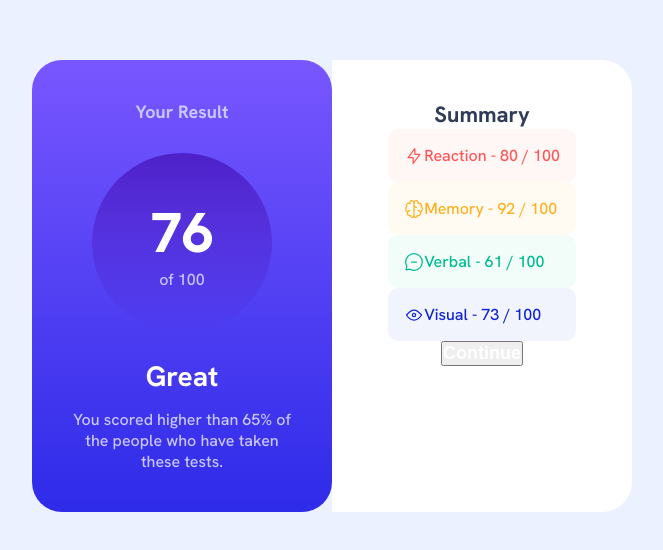
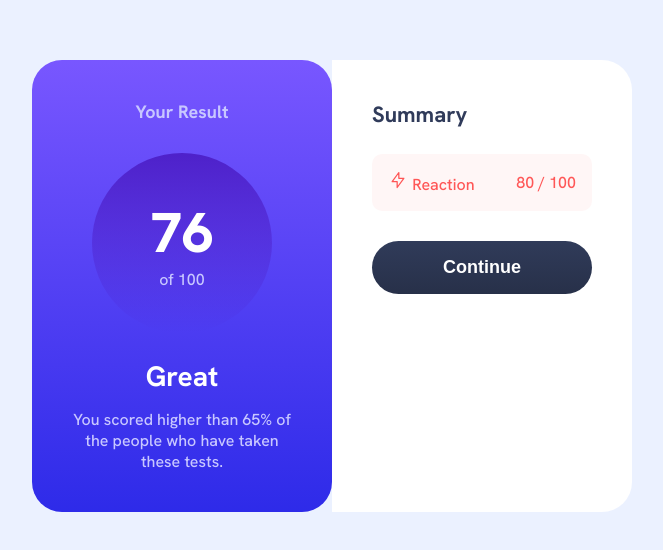
Before and after one commit to RAKAHH/Front-End-Mentor-Projets, a plain HTML site: page Results summary component/index.html in a window 1280 px wide. Shown: the part 114-664 px from the top of the page, without its empty margins (308-971 px from the left). Drawn offline with Linux system fonts and the light colour scheme.

Commit message:
Add style

```diff
--- a/Results summary component/css/style.css
+++ b/Results summary component/css/style.css
@@ -41,7 +41,9 @@ ul {
 
 .card {
   display: flex;
+  flex-direction: row;
   width: 60rem;
+  overflow: hidden;
 }
 
 /* Partie gauche */
@@ -111,7 +113,6 @@ ul {
 .card-summary {
   width: 50%;
   display: flex;
-  align-items: center;
   flex-direction: column;
   background: var(--white);
   border-radius: 0 3rem 3rem 0;
@@ -122,11 +123,14 @@ ul {
   font-size: 2.2rem;
   font-weight: 700;
   color: var(--darkgrayblue);
+  margin-bottom: 2.5rem;
 }
 
 .card-summary ul {
   font-size: 1.6rem;
   font-weight: 500;
+  width: 100%;
+  gap: 1.6rem;
 }
 
 .card-summary ul li {
@@ -134,6 +138,7 @@ ul {
   border-radius: 1rem;
   display: flex;
   align-items: center;
+  justify-content: space-between;
 }
 
 .card-summary ul .reaction {
@@ -156,9 +161,26 @@ ul {
   background-color: color-mix(in srgb, var(--cobaltblue) 5%, transparent);
 }
 
-
 .card-summary button {
   font-size: 1.8rem;
   font-weight: 700;
   color: var(--white);
+  padding: 1.6rem;
+  border-radius: 3rem;
+  margin-top: 3rem;
+  background: linear-gradient(
+    to bottom,
+    hsl(224, 30%, 27%),
+    hsl(224, 30%, 22%)
+  );
+  border: none;
+  transition: background 0.3s ease;
 }
+
+.card-summary button:hover {
+  background: linear-gradient(
+    to bottom,
+    hsl(252, 100%, 67%),
+    hsl(241, 81%, 54%)
+  );
+}
--- a/Results summary component/index.html
+++ b/Results summary component/index.html
@@ -32,9 +32,11 @@
       </section>
       <section class="card-summary">
         <h2>Summary</h2>
-        <ul>
+        <!-- <ul>
           <li class="reaction">
-            <img src="./img/icon-reaction.svg" alt="logo" />Reaction - 80 / 100
+            <img src="./img/icon-reaction.svg" alt="logo" />
+            <p>Reaction</p>
+            <span>80 / 100</span>
           </li>
           <li class="memory">
             <img src="./img/icon-memory.svg" alt="logo" /> Memory - 92 / 100
@@ -45,6 +47,15 @@
           <li class="visual">
             <img src="./img/icon-visual.svg" alt="logo" />Visual - 73 / 100
           </li>
+        </ul> -->
+        <ul>
+          <li class="reaction">
+            <div class="left">
+              <img src="./img/icon-reaction.svg" alt="reaction" />
+              <span>Reaction</span>
+            </div>
+            <span>80 / 100</span>
+          </li>
         </ul>
         <button>Continue</button>
       </section>
```
